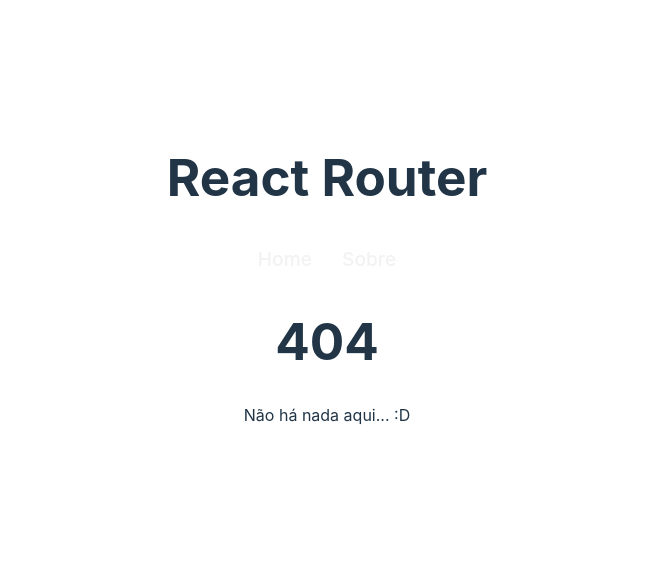
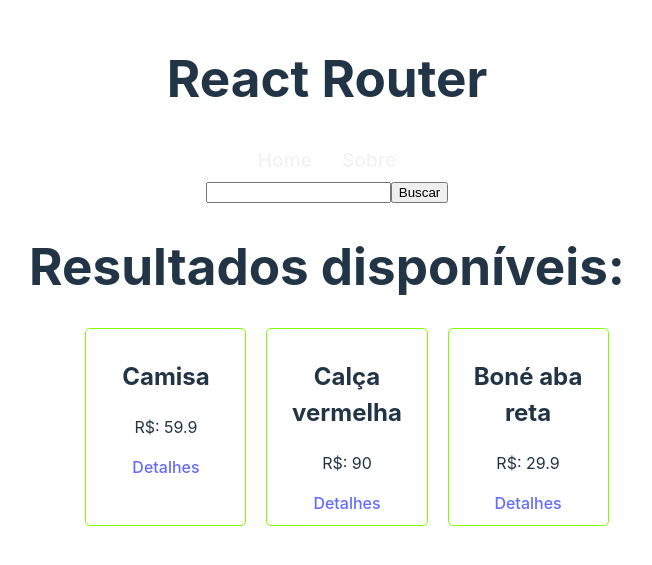
Before and after one commit to MACHADOKING/curso-matheus-battisti, a React (Vite) app in the folder 6 - React Router/React-Router/: page /search in a window 1280 px wide. Before the commit this address had no page. Shown: the part 121-686 px from the top of the page, without its empty margins (313-965 px from the left). Built offline with nearby package versions, Linux system fonts and the light colour scheme; data requests are answered from the project's data file.

Commit message:
Feat: search params

```diff
--- a/6 - React Router/React-Router/src/App.jsx
+++ b/6 - React Router/React-Router/src/App.jsx
@@ -4,11 +4,13 @@
 import Product from "./pages/Product";
 // components
 import Navbar from "./components/Navbar";
+import SearchForm from "./components/SearchForm";
 // Pages
 import Home from "./pages/Home";
 import About from "./pages/About";
 import Info from "./pages/Info";
 import NotFound from "./pages/NotFound";
+import SearchPage from "./pages/SearchPage";
 
 function App() {
   return (
@@ -17,6 +19,8 @@
       <BrowserRouter>
         {/* 2 - links com react router */}
         <Navbar />
+        {/* 9 - search */}
+        <SearchForm />
         <Routes>
           <Route path="/" element={<Home />} />
           <Route path="/about" element={<About />} />
@@ -24,6 +28,8 @@
           <Route path="/products/:id/info" element={<Info />} />
           {/* 4 - rota dinâmica */}
           <Route path="/products/:id" element={<Product />} />
+          {/* 9 - search */}
+          <Route path="/search" element={<SearchPage />} />
           {/* 7 - no match route */}
           <Route path="*" element={<NotFound />} />
         </Routes>
--- /dev/null
+++ b/6 - React Router/React-Router/src/components/SearchForm.jsx
@@ -0,0 +1,21 @@
+import { useState } from "react";
+import { useNavigate } from "react-router-dom";
+
+const SearchForm = () => {
+  const navigate = useNavigate();
+  const [query, setQuery] = useState();
+
+  const handleSubmit = (e) => {
+    e.preventDefault();
+
+    navigate("/search?q=" + query);
+  };
+  return (
+    <form onSubmit={handleSubmit}>
+      <input type="text" onChange={(e) => setQuery(e.target.value)} />
+      <input type="submit" value="Buscar" />
+    </form>
+  );
+};
+
+export default SearchForm;
--- /dev/null
+++ b/6 - React Router/React-Router/src/pages/SearchPage.jsx
@@ -0,0 +1,29 @@
+import { Link, useSearchParams } from "react-router-dom";
+import { useFetch } from "../hooks/useFetch";
+import { useState } from "react";
+
+const SearchPage = () => {
+  const [searchParams] = useSearchParams();
+
+  const url = "http://localhost:3000/products?" + searchParams;
+
+  const { data: items, loading, error } = useFetch(url);
+
+  return (
+    <div>
+      <h1>Resultados disponíveis:</h1>
+      <ul className="products">
+        {items &&
+          items.map((i) => (
+            <li key={i.id}>
+              <h2>{i.name}</h2>
+              <p>R$: {i.price}</p>
+              <Link to={`/products/${i.id}`}>Detalhes</Link>
+            </li>
+          ))}
+      </ul>
+    </div>
+  );
+};
+
+export default SearchPage;
```
